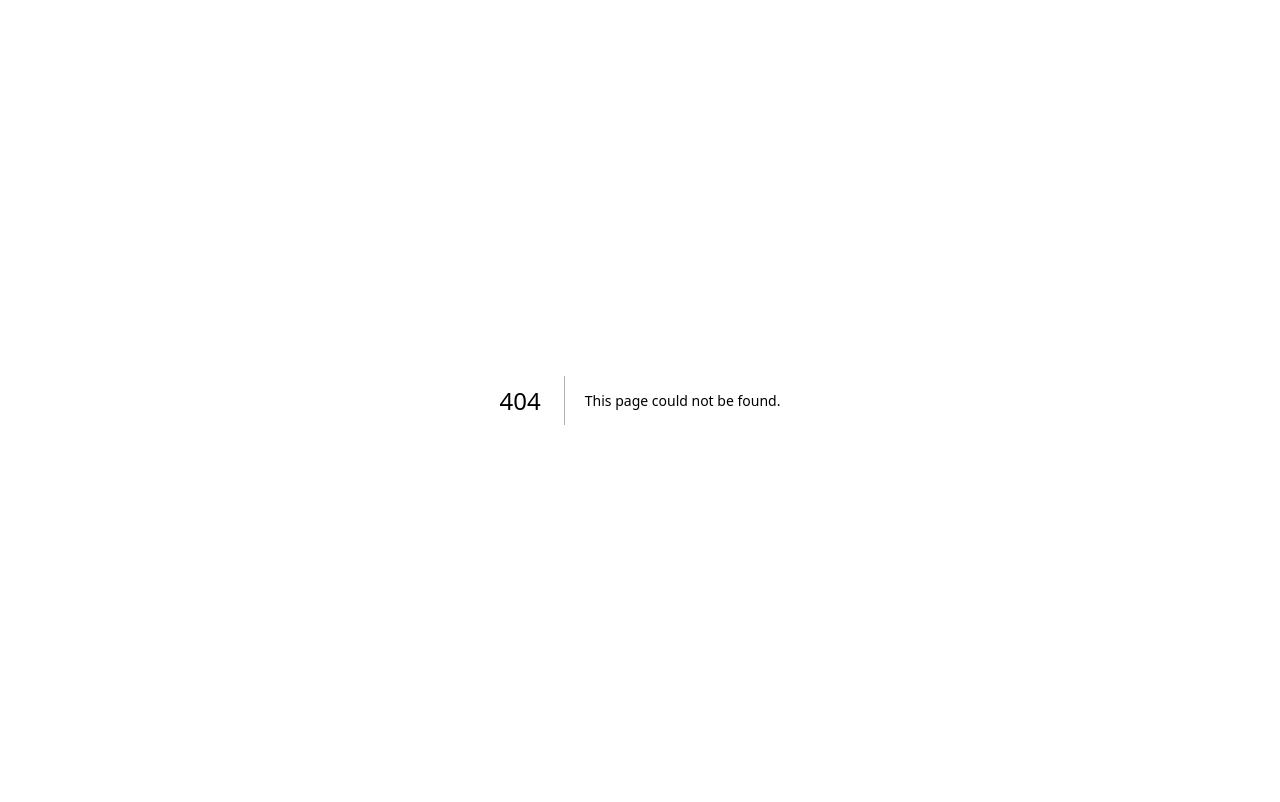
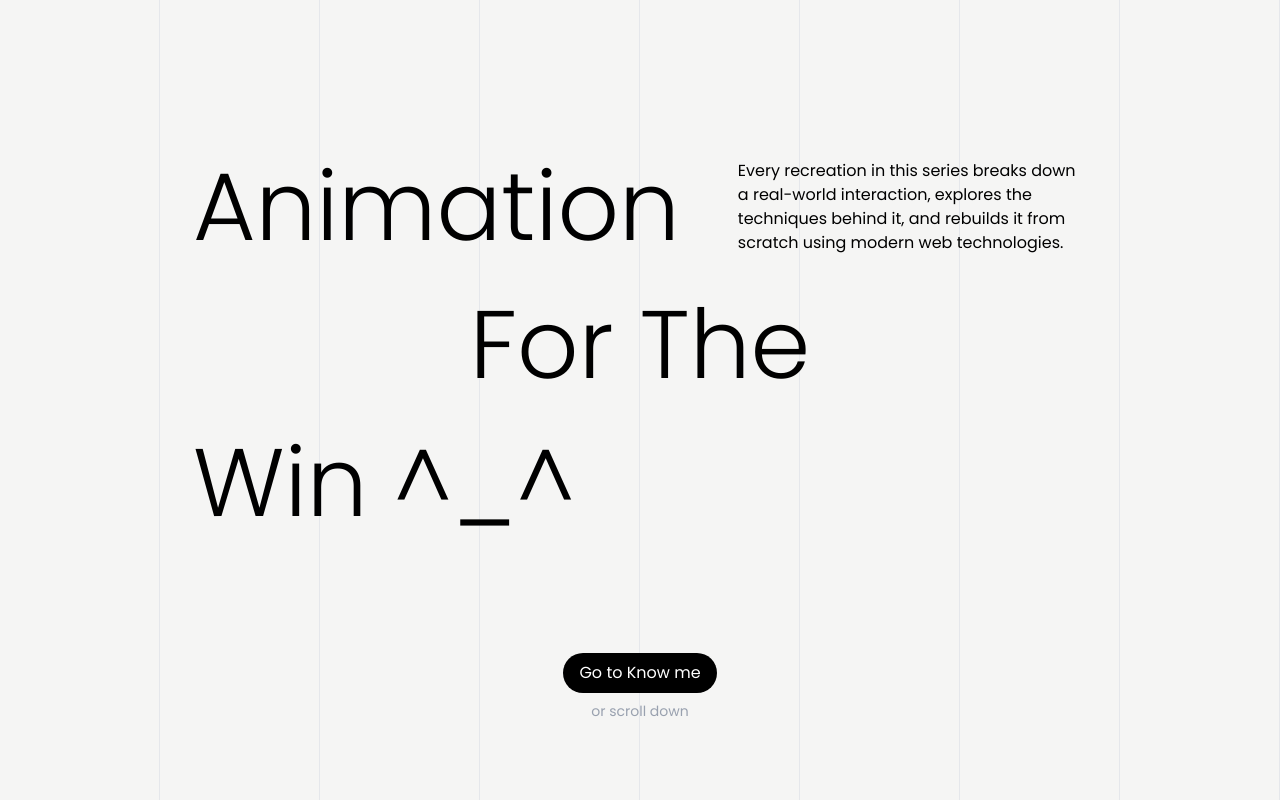
Before and after one commit to AhmedMohamed800/animation-for-the-win, a Next.js app: page /animations/draggable-hero in a window 1280 px wide. Before the commit this address had no page. Shown: the top 802 px of the page. Built offline with nearby package versions, Linux system fonts and the light colour scheme.

Commit message:
feat: create draggable-hero

```diff
--- /dev/null
+++ b/app/animations/draggable-hero/page.tsx
@@ -0,0 +1,98 @@
+"use client";
+import gsap from "gsap";
+import { useGSAP } from "@gsap/react";
+import { useRef } from "react";
+import Draggable from "gsap/Draggable";
+import InertiaPlugin from "gsap/InertiaPlugin";
+
+gsap.registerPlugin(useGSAP, Draggable, InertiaPlugin);
+
+export default function DraggableHero() {
+  const container = useRef<HTMLDivElement | null>(null);
+
+  useGSAP(
+    () => {
+      const draggableElements = gsap.utils.toArray<HTMLElement>(".draggable");
+
+      Draggable.create(".draggable", {
+        bounds: container.current,
+        inertia: true,
+        edgeResistance: 0.6,
+        onPress: (self) => {
+          draggableElements.forEach((element: HTMLElement) => {
+            element.classList.remove("draggableActive");
+          });
+
+          if (!self.target.getAttribute("data-label")) {
+            self.target.parentElement.classList.add("draggableActive");
+          } else {
+            self.target.classList.add("draggableActive");
+          }
+        },
+      });
+    },
+    { scope: container },
+  );
+
+  return (
+    <div
+      className=" relative"
+      style={{
+        fontFamily: "Poppins",
+      }}
+    >
+      <div
+        className="flex gap-4 overflow-hidden  justify-center items-center  bg-[#f5f5f4] min-h-dvh sticky top-0 z-1 text-black"
+        ref={container}
+      >
+        <div className="flex flex-col gap-6 max-w-230">
+          <div className="flex gap-8 items-center" id="first_row">
+            <h2 className="draggable text-8xl font-light" data-label="Text">
+              Animation
+            </h2>
+            <p className="draggable text-[16px]" data-label="Text">
+              Every recreation in this series breaks down a real-world
+              interaction, explores the techniques behind it, and rebuilds it
+              from scratch using modern web technologies.
+            </p>
+          </div>
+          <h2
+            className="draggable text-8xl font-light  self-center"
+            data-label="Text"
+          >
+            For The
+          </h2>
+
+          <h2 className="draggable text-8xl font-light" data-label="Text">
+            Win ^_^
+          </h2>
+
+          <div
+            className="draggable flex flex-col gap-2 self-center translate-y-20"
+            data-label="Group"
+          >
+            <button className="bg-black text-white rounded-full py-2 px-4">
+              Go to Know me
+            </button>
+            <p className="text-center text-gray-400 text-sm">or scroll down</p>
+          </div>
+        </div>
+
+        {/* background */}
+        <div className="flex absolute top-0 left-0 w-full z-[-1] h-full">
+          <div className="flex-1 border-r border-r-gray-200"></div>
+          <div className="flex-1 border-r border-r-gray-200"></div>
+          <div className="flex-1 border-r border-r-gray-200"></div>
+          <div className="flex-1 border-r border-r-gray-200"></div>
+          <div className="flex-1 border-r border-r-gray-200"></div>
+          <div className="flex-1 border-r border-r-gray-200"></div>
+          <div className="flex-1 border-r border-r-gray-200"></div>
+          <div className="flex-1 border-r border-r-gray-200"></div>
+        </div>
+      </div>
+      <div className="flex justify-center items-center font-medium bg-[#ffffff] min-h-dvh relative z-2 text-black">
+        <h2 className="text-6xl lg:text-9xl">Cool Right?</h2>
+      </div>
+    </div>
+  );
+}
--- a/app/globals.css
+++ b/app/globals.css
@@ -92,3 +92,60 @@ body {
   -ms-filter: drop-shadow(40px 45px 10px rgba(0, 0, 0, 0.3));
   -o-filter: drop-shadow(40px 45px 10px rgba(0, 0, 0, 0.3));
 }
+
+/* Draggable Hero */
+.draggable {
+  position: relative;
+  border: 1px solid transparent;
+  width: fit-content;
+  box-sizing: border-box;
+
+  padding-inline: 12px;
+  padding-block: 8px;
+}
+
+.draggable:hover::before {
+  content: attr(data-label);
+  position: absolute;
+  display: flex;
+  justify-content: center;
+  align-items: center;
+  font-size: 12px;
+  height: 10px;
+  top: -25px;
+  left: 5px;
+  width: fit-content;
+  height: 25px;
+  border-radius: 2px;
+  padding: 10px !important;
+  margin: 0;
+  background-color: blue;
+  color: white;
+}
+
+.draggable:hover {
+  border: 1px solid blue;
+}
+
+.draggableActive {
+  border: 1px solid blue;
+}
+
+.draggableActive::before {
+  content: attr(data-label);
+  position: absolute;
+  display: flex;
+  justify-content: center;
+  align-items: center;
+  font-size: 12px;
+  height: 10px;
+  top: -25px;
+  left: 5px;
+  width: fit-content;
+  height: 25px;
+  border-radius: 2px;
+  padding: 10px !important;
+  margin: 0;
+  background-color: blue;
+  color: white;
+}
--- a/app/page.tsx
+++ b/app/page.tsx
@@ -97,6 +97,12 @@ export default function Home() {
         >
           Scroll Gallery
         </Link>
+        <Link
+          href="/animations/draggable-hero"
+          className="border border-foreground px-4 py-2 hover:opacity-90"
+        >
+          Draggable Hero
+        </Link>
       </div>
     </div>
   );
```
